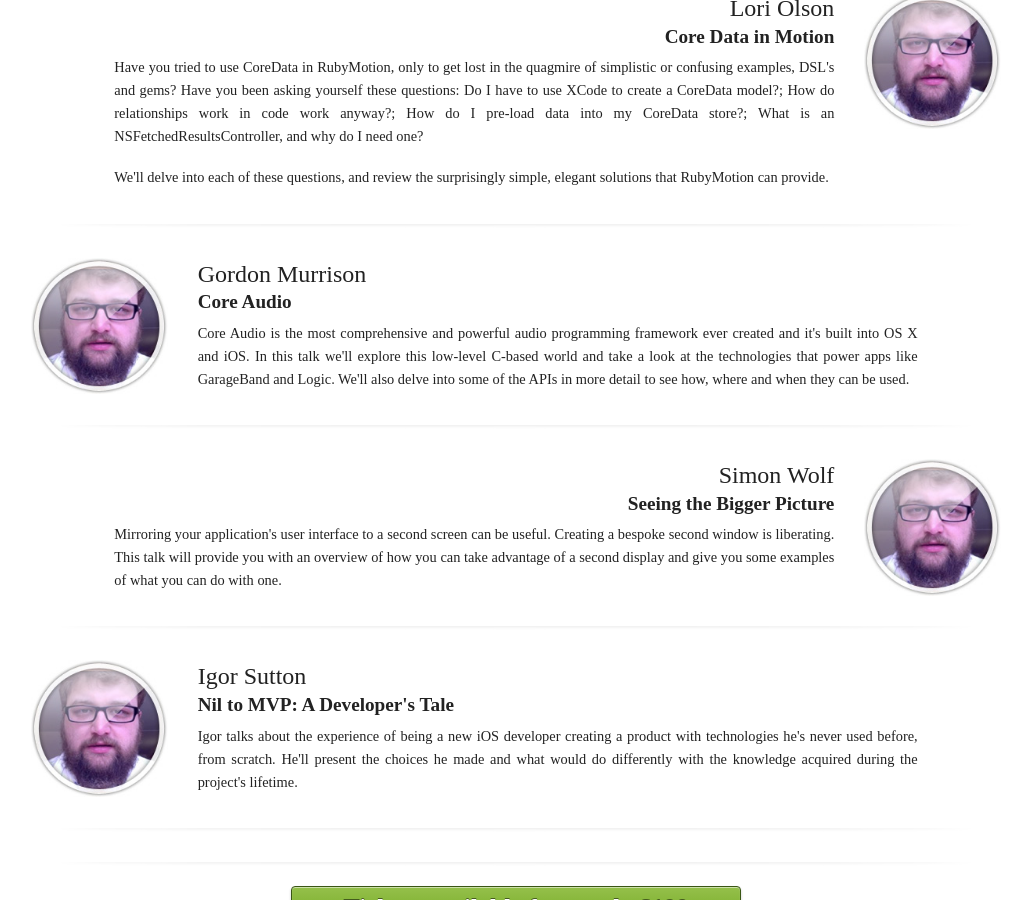
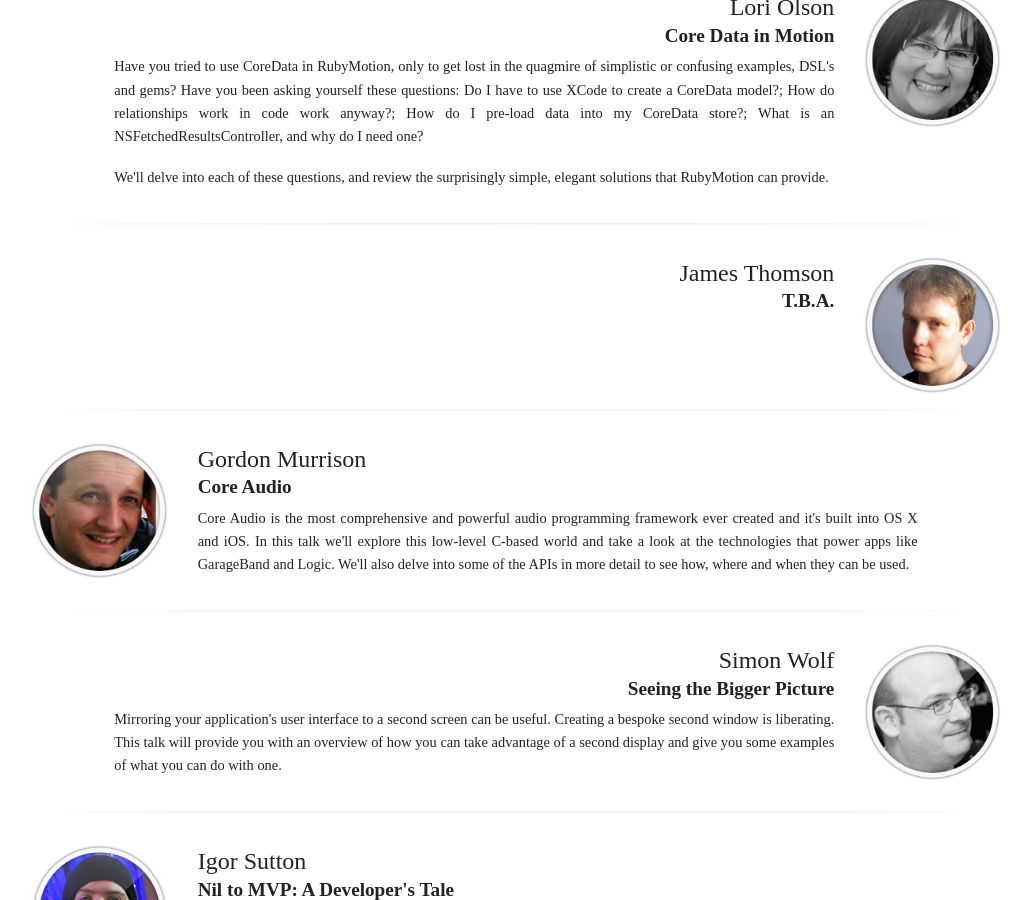
Before and after one commit to acf/nsscotland, a Jekyll site: the page built from speakers.html, in a window 1280 px wide and 900 px high, scrolled down 1749 px. Shown: the whole window, without its empty margins (124-1155 px from the left). Built offline with Jekyll 4.4.1, drawn with Linux system fonts in a browser that asks for light colours.

Commit message:
speaker images

```diff
--- a/speakers.html
+++ b/speakers.html
@@ -11,7 +11,7 @@
 
   <div class="row speaker">
     <div class="large-2 columns">
-        <img src="/images/2013/speakers/anon.jpg" width="100%" />
+        <img src="/images/2013/speakers/dave_addey.jpg" width="100%" />
     </div>
     <div class="large-9 pull-1 columns">
 
@@ -32,13 +32,13 @@
         Since then, he has been obsessed with learning how to produce high quality software, and has been helping teams do just that. Along the way he's developed tools, delivered talks, and yelled over pints about how to improve software.</p>
     </div>
     <div class="large-2 columns">
-        <img src="/images/2013/speakers/anon.jpg" width="100%" />
+        <img src="/images/2013/speakers/srbaker.jpg" width="100%" />
     </div>
   </div>
 
   <div class="row speaker">
     <div class="large-2 columns">
-        <img src="/images/2013/speakers/anon.jpg" width="100%" />
+        <img src="/images/2013/speakers/matt_gemmell.jpg" width="100%" />
     </div>
     <div class="large-9 pull-1 columns">
       <h3>Matt Gemmell</h3>
@@ -56,13 +56,13 @@
         and how to utilise the lower level write APIs to create flexible, cross platform document formats.  </p>
     </div>
     <div class="large-2 columns">
-        <img src="/images/2013/speakers/anon.jpg" width="100%" />
+        <img src="/images/2013/speakers/neil_inglis.jpg" width="100%" />
     </div>
   </div>
 
   <div class="row speaker">
     <div class="large-2 columns">
-        <img src="/images/2013/speakers/anon.jpg" width="100%" />
+        <img src="/images/2013/speakers/graham_lee.jpg" width="100%" />
     </div>
     <div class="large-9 pull-1 columns">
       <h3>Graham Lee </h3>
@@ -78,13 +78,13 @@
       <p>The Mac and iOS memory system is much misunderstood. Jamie will explain how it works, and what all those stats mean - virtually all of them, at least. He will slay some myths, show some interesting tools, and give tips explaining how you can use the virtual memory system in your own Mac and iOS apps.  </p>
     </div>
     <div class="large-2 columns">
-        <img src="/images/2013/speakers/anon.jpg" width="100%" />
+        <img src="/images/2013/speakers/jamie_montgomerie.jpg" width="100%" />
     </div>
   </div>
 
   <div class="row speaker">
     <div class="large-2 columns">
-        <img src="/images/2013/speakers/anon.jpg" width="100%" />
+        <img src="/images/2013/speakers/matt_farrugia.jpg" width="100%" />
     </div>
     <div class="large-9 pull-1 columns">
       <h3>Matt Farrugia</h3>
@@ -102,14 +102,23 @@
         <p>We'll delve into each of these questions, and review the surprisingly simple, elegant solutions that RubyMotion can provide.</p>
     </div>
     <div class="large-2 columns">
-        <img src="/images/2013/speakers/anon.jpg" width="100%" />
+        <img src="/images/2013/speakers/lori_olson.jpg" width="100%" />
     </div>
   </div>
 
+  <div class="row speaker speaker-alt">
+    <div class="large-9 push-1 columns">
+      <h3>James Thomson</h3>
+      <h4>T.B.A.</h4>
+    </div>
+    <div class="large-2 columns">
+        <img src="/images/2013/speakers/james_thomson.jpg" width="100%" />
+    </div>
+  </div>
 
   <div class="row speaker">
     <div class="large-2 columns">
-        <img src="/images/2013/speakers/anon.jpg" width="100%" />
+        <img src="/images/2013/speakers/gordon_murrison.jpg" width="100%" />
     </div>
     <div class="large-9 pull-1 columns">
       <h3>Gordon Murrison</h3>
@@ -125,13 +134,13 @@
       <p>Mirroring your application's user interface to a second screen can be useful. Creating a bespoke second window is liberating. This talk will provide you with an overview of how you can take advantage of a second display and give you some examples of what you can do with one.  </p>
     </div>
     <div class="large-2 columns">
-        <img src="/images/2013/speakers/anon.jpg" width="100%" />
+        <img src="/images/2013/speakers/simon_wolf.jpg" width="100%" />
     </div>
   </div>
 
   <div class="row speaker last-speakert ">
     <div class="large-2 columns">
-        <img src="/images/2013/speakers/anon.jpg" width="100%" />
+        <img src="/images/2013/speakers/igor_sutton.jpg" width="100%" />
     </div>
     <div class="large-9 pull-1 columns">
       <h3>Igor Sutton </h3>
```
Also changed, not shown: images/2013/speakers/dave_addey.jpg (added), images/2013/speakers/gordon_murrison.jpg (added), images/2013/speakers/graham_lee.jpg (added), images/2013/speakers/igor_sutton.jpg (added), images/2013/speakers/james_thomson.jpg (added), images/2013/speakers/jamie_montgomerie.jpg (added), images/2013/speakers/lori_olson.jpg (added), images/2013/speakers/matt_farrugia.jpg (added), images/2013/speakers/matt_gemmell.jpg (added), images/2013/speakers/neil_inglis.jpg (added), images/2013/speakers/simon_wolf.jpg (added), images/2013/speakers/srbaker.jpg (added), 1 other file.
